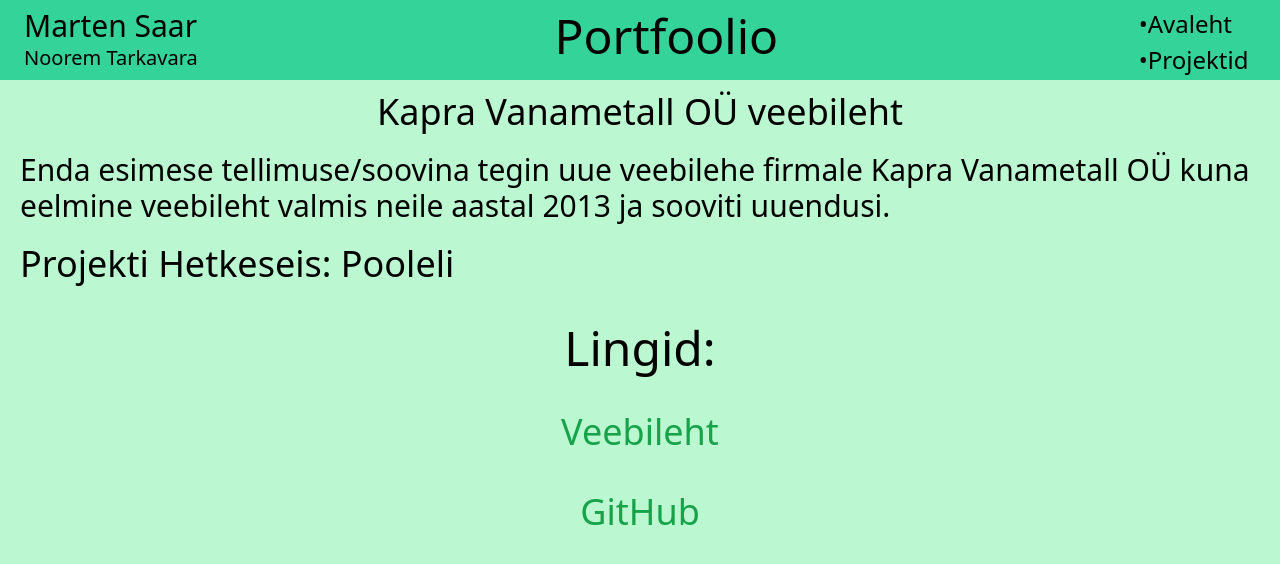
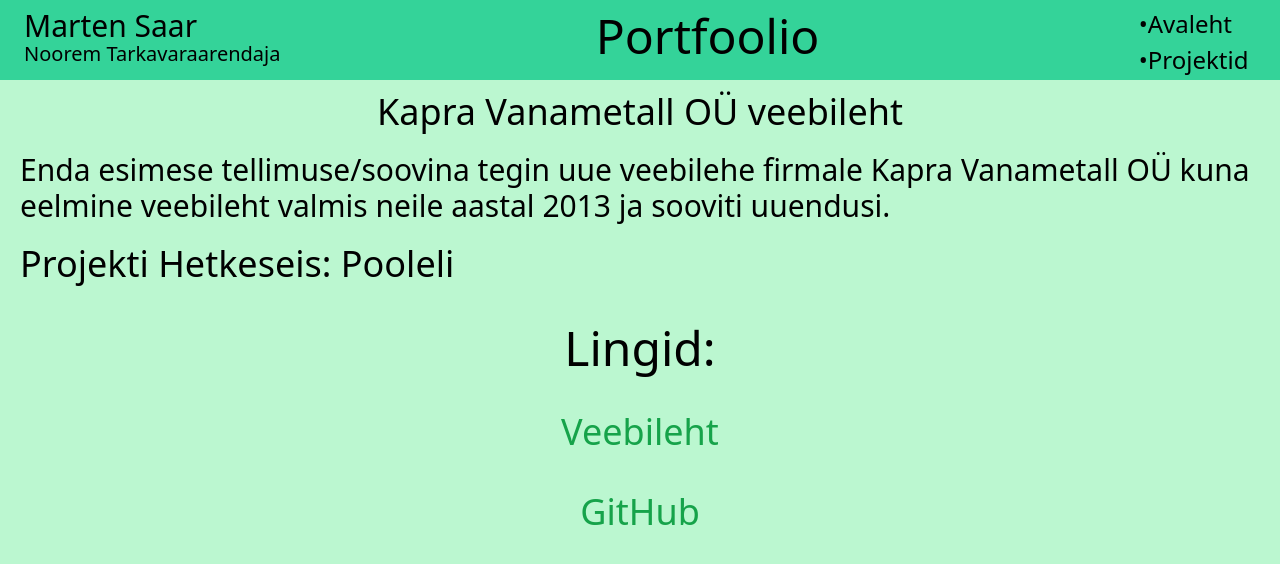
Before and after one commit to Matu16/Portfoolio, a plain HTML site: page Kapra.html in a window 1280 px wide. Drawn offline with nearby package versions, Linux system fonts and the light colour scheme.

Commit message:
uuendatud

```diff
--- a/Kapra.html
+++ b/Kapra.html
@@ -13,7 +13,7 @@
     <div class="flex flex-row w-full h-20 bg-emerald-400 justify-between">
         <div class="flex flex-col">
             <h1 class="text-xl ml-2 mt-2 lg:text-3xl lg:ml-6">Marten Saar</h1>
-            <h2 class="text-base ml-2 lg:text-xl lg:ml-6">Noorem Tarkavara</h2>
+            <h2 class="text-base ml-2 -mt-1 lg:text-xl lg:ml-6">Noorem Tarkavaraarendaja</h2>
         </div>
 
         <div class="flex text-center">
```
Also changed, not shown: Mysweetdream.html (+1 -1 lines), andmebaas.html (+1 -1 lines), destiny.html (+1 -1 lines), index.html (+1 -1 lines), projektid.html (+1 -1 lines), sydmead.html (+1 -1 lines).
